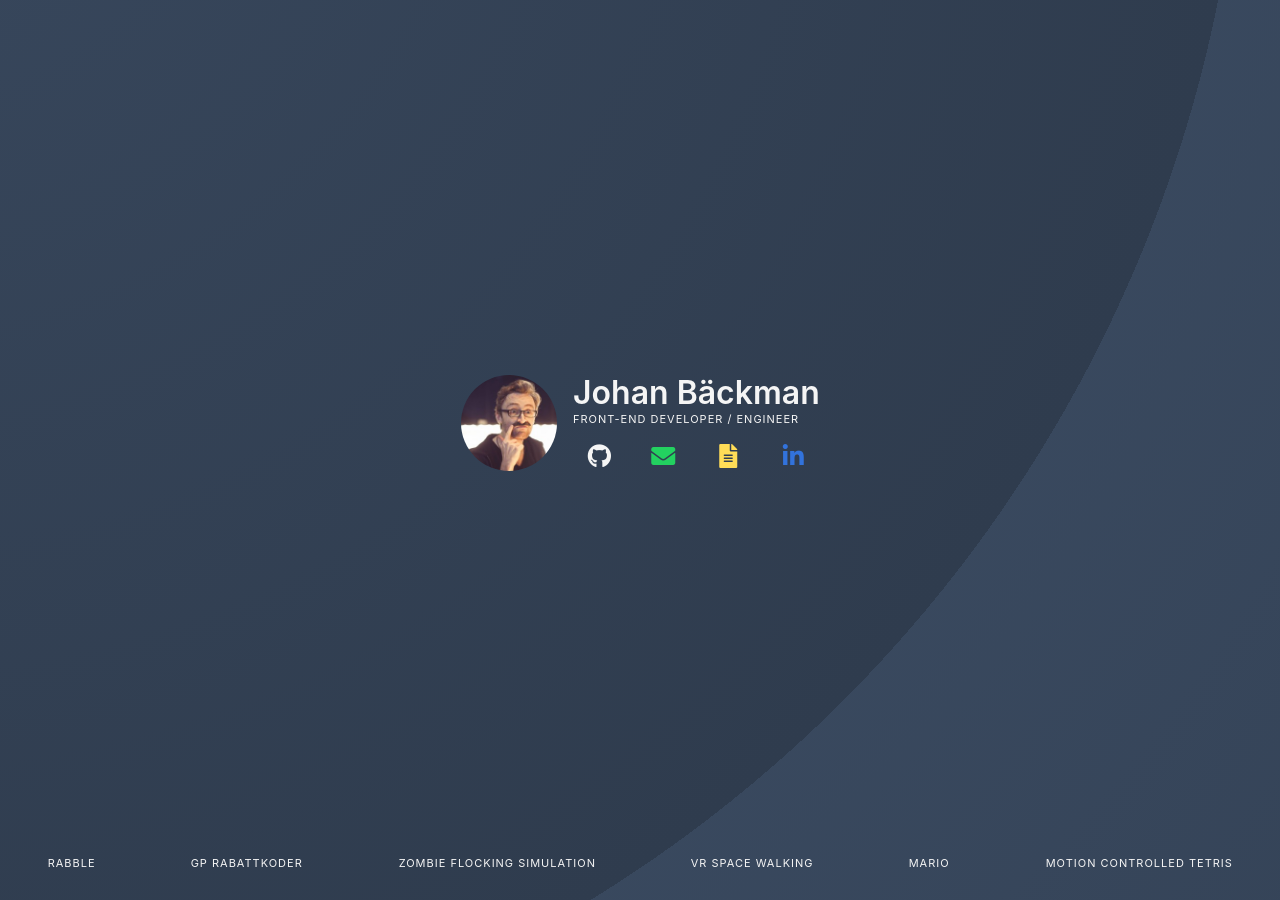
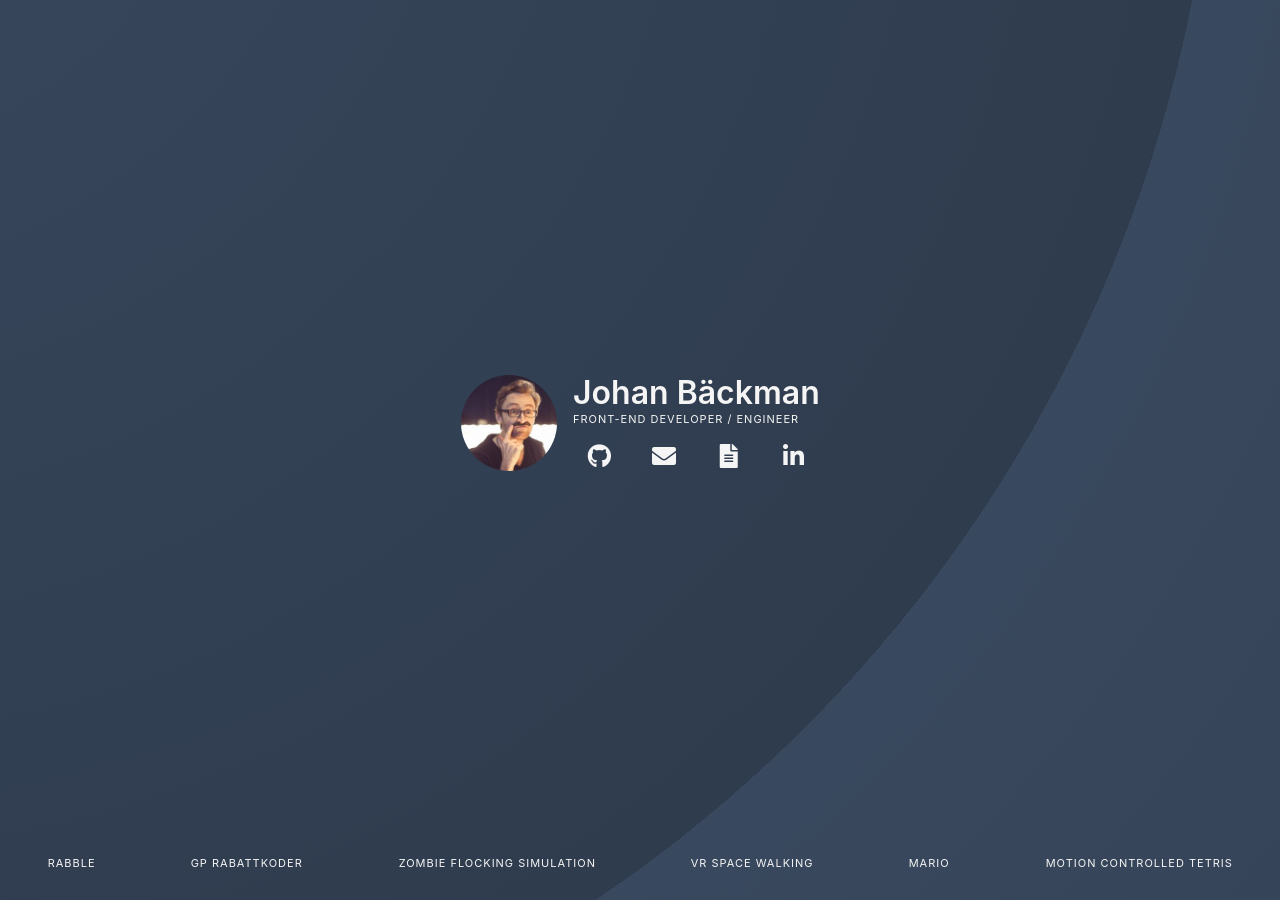
Before and after one commit to jobackman/jobackman.github.io, a Jekyll site: the page built from index.md, in a window 1280 px wide. Built offline with Jekyll 4.4.1, drawn with Linux system fonts in a browser that asks for light colours; nearby versions of some CDN libraries.

Commit message:
Push whatever is left from work computer

```diff
--- a/_layouts/default.html
+++ b/_layouts/default.html
@@ -4,7 +4,7 @@
 {% include head.html %}
 
   <body>
-    <section class="hero is-fullheight section__background--radial">
+    <section class="hero is-fullheight section__background--radial animate--radial-gradient">
       <div class="hero-body">
         <div class="container">
 
@@ -17,27 +17,27 @@
                   </figure>
                 </div>
                 <div class="media-content">
-                  <p class="title has-text-light animate--fade-down animate--duration--2">{{ site.name }}</p>
-                  <p class="heading has-text-light animate--fade-down animate--duration--2 animate--delay--1">Front-end developer / Engineer</p>
+                  <p class="title has-text-light animate--fade-up animate--duration--2 animate--delay--1">{{ site.name }}</p>
+                  <p class="heading has-text-light animate--fade-down animate--duration--2 animate--delay--3">Front-end developer / Engineer</p>
 
-                  <div class="level is-mobile">
-                    <div class="level-item animate--fade-up animate--delay--2">
+                  <div class="level is-mobile animate--fade-down animate--duration--2 animate--delay--5">
+                    <div class="level-item">
                       <a class="is-size-4 icon is-large has-text-light" href="https://github.com/{{ site.github_username }}">
                         <span class="fab fa-github"></span>
                       </a>
                     </div>
-                    <div class="level-item animate--fade-up animate--delay--3">
-                      <a class="is-size-4 icon is-large has-text-success" href="mailto:{{ site.email }}">
+                    <div class="level-item">
+                      <a class="is-size-4 icon is-large has-text-light" href="mailto:{{ site.email }}">
                         <span class="fas fa-envelope"></span>
                       </a>
                     </div>
-                    <div class="level-item animate--fade-up animate--delay--4">
-                      <a class="is-size-4 icon is-large has-text-warning" href="{{ '/assets/files/resume.pdf' | relative_url }}">
+                    <div class="level-item">
+                      <a class="is-size-4 icon is-large has-text-light" href="{{ '/assets/files/resume.pdf' | relative_url }}">
                         <span class="fas fa-file-alt"></span>
                       </a>
                     </div>
-                    <div class="level-item animate--fade-up animate--delay--5">
-                      <a class="is-size-4 icon is-large has-text-link" href="https://www.linkedin.com/in/{{ site.linkedin_username }}/">
+                    <div class="level-item">
+                      <a class="is-size-4 icon is-large has-text-light" href="https://www.linkedin.com/in/{{ site.linkedin_username }}/">
                         <span class="fab fa-linkedin-in"></span>
                       </a>
                     </div>
--- a/_sass/animations.scss
+++ b/_sass/animations.scss
@@ -40,11 +40,13 @@
   }
 
   &--radial-gradient {
-    background: repeating-radial-gradient(
-      circle at 0% 0%,
-      $background-color--light,
-      $background-color 75%
-    );
+    will-change: background;
+    animation: radial-gradient $animation-base-duration*2 ease-out forwards;
+  }
+
+  &--background-gradient {
+    will-change: background;
+    animation: background-gradient $animation-base-duration*4 ease infinite;
   }
 
   &--duration {
--- a/_sass/keyframes.scss
+++ b/_sass/keyframes.scss
@@ -39,3 +39,18 @@
   63.96% { transform: scale(0.994); }
   100% { transform: scale(1); }
 }
+
+@keyframes radial-gradient {
+  @for $i from 0 to 100 {
+    #{percentage($i/100)} {
+      @include radial-gradient-mixin(percentage(-15*$i/100/100), percentage(-30*$i/100/100));
+    }
+  }
+
+  // 0% {
+  //   @include radial-gradient-mixin(0%, 0%);
+  // }
+  // 100% {
+  //   @include radial-gradient-mixin(-10%, -30%);
+  // }
+}
--- a/_sass/main.scss
+++ b/_sass/main.scss
@@ -11,13 +11,13 @@
     background: $background-color;
 
     &--radial {
-      background: $background-color;
-      background:
-        repeating-radial-gradient(
-          circle at -10% -30%,
-          $background-color--light,
-          $background-color 75%
-        );
+      background-color: $background-color;
+      @include radial-gradient-mixin(-15%, -30%);
+    }
+
+    &--gradient {
+      background: linear-gradient(270deg, $background-color--light, $background-color);
+      background-size: 400% 400%;
     }
   }
 }
--- /dev/null
+++ b/_sass/mixins.scss
@@ -0,0 +1,7 @@
+@mixin radial-gradient-mixin($X, $Y) {
+  background: repeating-radial-gradient(
+    circle at $X $Y,
+    $background-color--light,
+    $background-color 75%
+  );
+}
--- a/assets/css/main.scss
+++ b/assets/css/main.scss
@@ -2,6 +2,7 @@
 ---
 
 @import 'colors';
+@import 'mixins';
 @import 'keyframes';
 @import 'animations';
 @import 'main';
```
